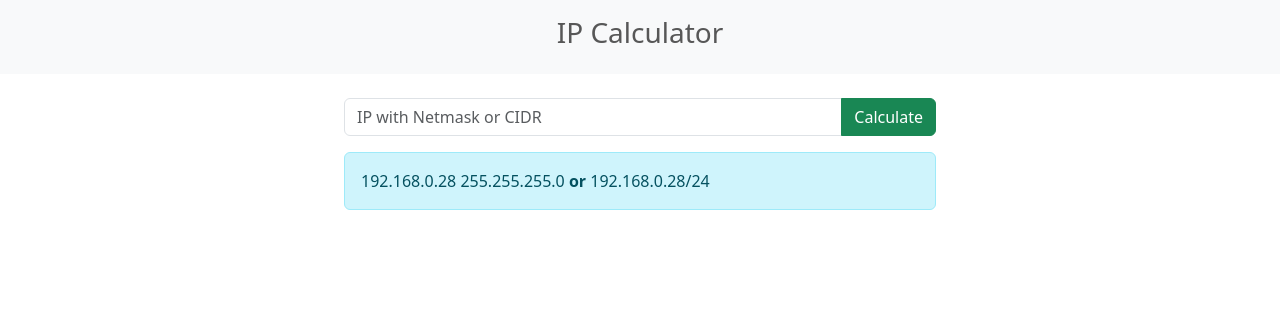
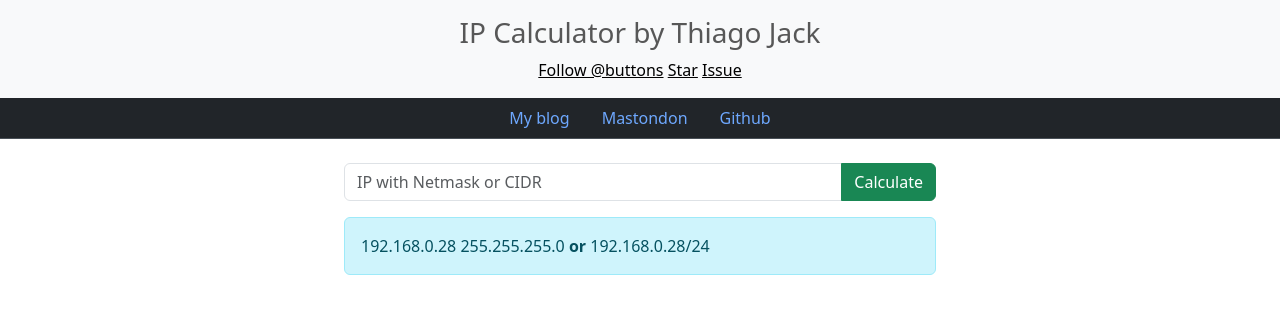
Before and after one commit to cetep-joao-campos/web-ip-calculator, a Django app: page / in a window 1280 px wide. Shown: the top 314 px of the page. Run offline with Django 4.2, Linux system fonts and the light colour scheme.

Commit message:
Add Github buttons and social links Add Github buttons (follow, star and issue) and navbar for social links.

```diff
--- a/calculator/templates/calculator/base.html
+++ b/calculator/templates/calculator/base.html
@@ -19,6 +19,8 @@
         integrity="sha384-fbbOQedDUMZZ5KreZpsbe1LCZPVmfTnH7ois6mU1QK+m14rQ1l2bGBq41eYeM/fS"
         crossorigin="anonymous"></script>
 
+    <script async defer src="https://buttons.github.io/buttons.js"></script>
+
     <title>{% block title %}{% endblock title %}</title>
 </head>
 
--- a/calculator/templates/calculator/ip_calculator.html
+++ b/calculator/templates/calculator/ip_calculator.html
@@ -7,10 +7,24 @@
 <nav class="navbar bg-body-tertiary">
     <div class="container-fluid">
         <span class="container navbar-text text-center">
-            <h3>IP Calculator</h3>
+            <h3>IP Calculator by Thiago Jack</h3>
+            <a class="github-button" href="https://github.com/thiagoojack" data-color-scheme="no-preference: light; light: light; dark: dark;" aria-label="Follow @thiagoojack on GitHub">Follow @buttons</a>
+            <a class="github-button" href="https://github.com/thiagoojack/ip-calculator" data-color-scheme="no-preference: light; light: light; dark: dark;" data-icon="octicon-star" aria-label="Star thiagoojack/ip-calculator on GitHub">Star</a>
+            <a class="github-button" href="https://github.com/thiagoojack/ip-calculator/issues" data-color-scheme="no-preference: light; light: light; dark: dark;" data-icon="octicon-issue-opened" aria-label="Issue thiagoojack/ip-calculator on GitHub">Issue</a>
         </span>
     </div>
 </nav>
+<ul class="nav justify-content-center bg-dark border-bottom border-body" data-bs-theme="dark">
+    <li class="nav-item">
+      <a class="nav-link" href="https://tjota.blog/">My blog</a>
+    </li>
+    <li class="nav-item">
+      <a class="nav-link" href="https://mastodon.social/@thiagoojack">Mastondon</a>
+    </li>
+    <li class="nav-item">
+      <a class="nav-link" href="https://github.com/thiagoojack">Github</a>
+    </li>
+</ul>
 
 <div class="container-fluid">
     <div class="row justify-content-center">
```
Also changed, not shown: ipcalculator/settings.py (+4 -3 lines).
